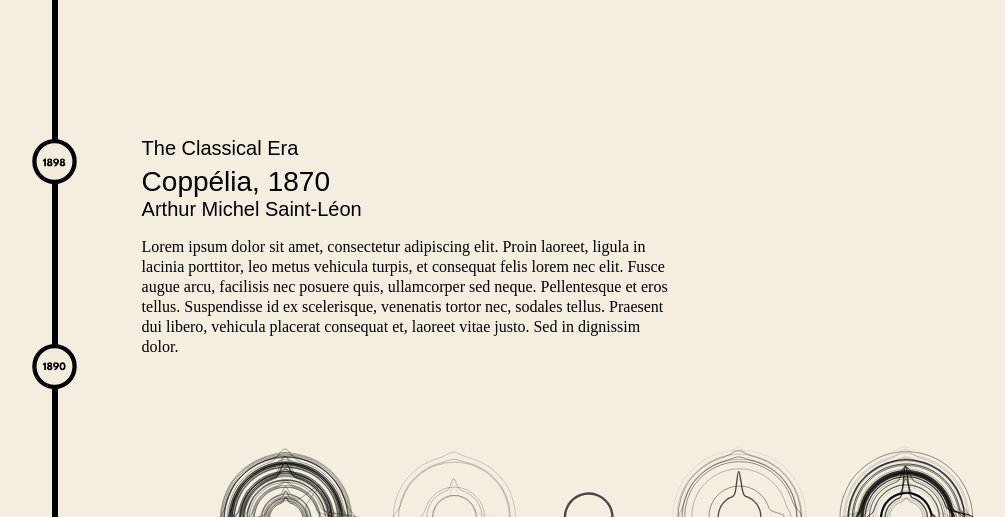
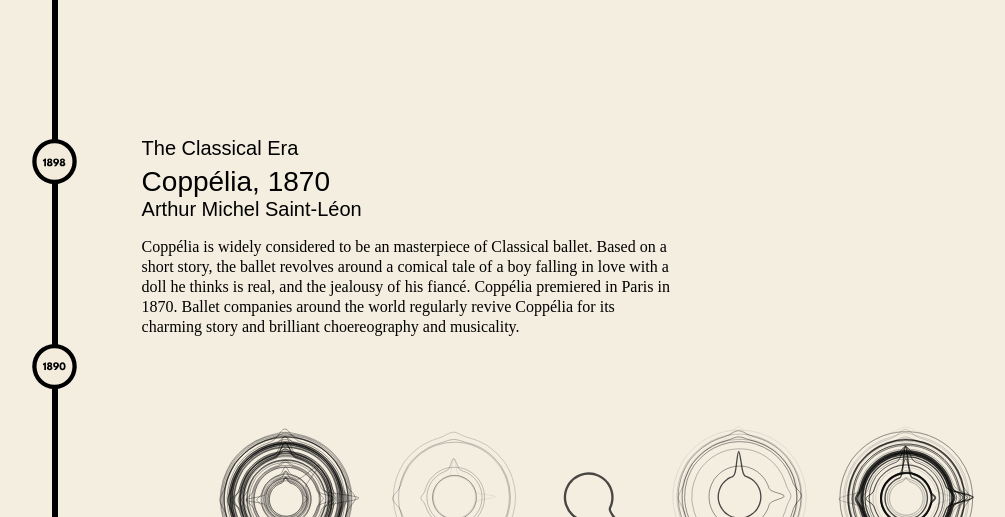
Before and after one commit to laurasher/taxonomy-of-dance, a Flask app: page / in a window 1280 px wide. Shown: the part 5983-6500 px from the top of the page, without its empty margins (12-1017 px from the left). Run offline with Flask 2, Linux system fonts and the light colour scheme; some libraries are stand-ins or nearby versions; some web fonts are replaced.

Commit message:
Description.

```diff
--- a/templates/home.html
+++ b/templates/home.html
@@ -629,9 +629,7 @@
 					key players, how it compares in this visual format to the Classical Era. -->
 				</p>
 			</div>
-			<!-- <img id='artifact-feature-choreo-radials' class='desktop feature-choreo-radials' src="{{ url_for('static', filename='assets/artifact-radials-names-below-illus-white-blobs.svg') }}" alt="artifact 1984 choreo radials"> -->
 			<img id='artifact-feature-choreo-radials' class='desktop feature-choreo-radials' src="{{ url_for('static', filename='assets/artifact-radials.svg') }}" alt="artifact 1984 choreo radials">
-			<!-- <img id='artifact-feature-choreo-radials' class='mobile' src="{{ url_for('static', filename='assets/artifact-radials-vert-names-right-illus.svg') }}" alt="artifact 1984 choreo radials"> -->
 		</div>
 	</div>
 	<div id='modern-era-vis-spread' class='blade desktop'>
@@ -695,14 +693,12 @@
 					<p class='era-title'>The Classical Era</p>
 					<p class='feature-title'>Coppélia, 1870</p>
 					<p class='era-title' style='margin-top: 0;'>Arthur Michel Saint-Léon</p>
-					<p class='feature-para'>Lorem ipsum dolor sit amet, consectetur adipiscing elit. Proin laoreet, ligula
-							in lacinia porttitor, leo metus vehicula turpis, et consequat felis lorem nec elit. Fusce augue arcu, facilisis nec
-							posuere quis, ullamcorper sed neque. Pellentesque et eros tellus. Suspendisse id ex scelerisque, venenatis tortor nec,
-							sodales tellus. Praesent dui libero, vehicula placerat consequat et, laoreet vitae justo. Sed in dignissim dolor.</p>
+					<p class='feature-para'>Coppélia is widely considered to be an masterpiece of Classical ballet. Based on a short story, the ballet revolves
+						around a comical tale of a boy falling in love with a doll he thinks is real, and the jealousy of his fiancé. Coppélia premiered in Paris in 1870. Ballet
+						companies around the world regularly revive Coppélia for its charming story and brilliant choereography and musicality.
+					</p>
 				</div>
 				<img id='coppelia-feature-choreo-radials' class='desktop feature-choreo-radials' src="{{ url_for('static', filename='assets/coppelia-radials.svg') }}" alt="coppelia 1870 choreo radials">
-				<!-- <img id='coppelia-feature-choreo-radials' class='desktop feature-choreo-radials' src="{{ url_for('static', filename='assets/coppelia-radials-names-below-illus-white-blobs.svg') }}" alt="coppelia 1870 choreo radials"> -->
-				<!-- <img id='artifact-feature-choreo-radials' class='mobile' src="{{ url_for('static', filename='assets/artifact-radials-vert-names-right-illus.svg') }}" alt="artifact 1984 choreo radials"> -->
 			</div>
 	</div>
 	<div id='classical-era-vis-spread' class='blade desktop'>
```
Also changed, not shown: static/assets/artifact-radials-names-below-illus.svg (deleted), static/assets/artifact-radials-vert-names-right-illus.svg (deleted), static/assets/coppelia-radials-names-below-illus-white-blobs.svg (deleted), static/assets/explainer-choreo-radial_old.svg (deleted), static/assets/overview-radial-grid-timeline_OLD.svg (deleted), static/assets/table-of-contents-no-blocks.svg (added).
